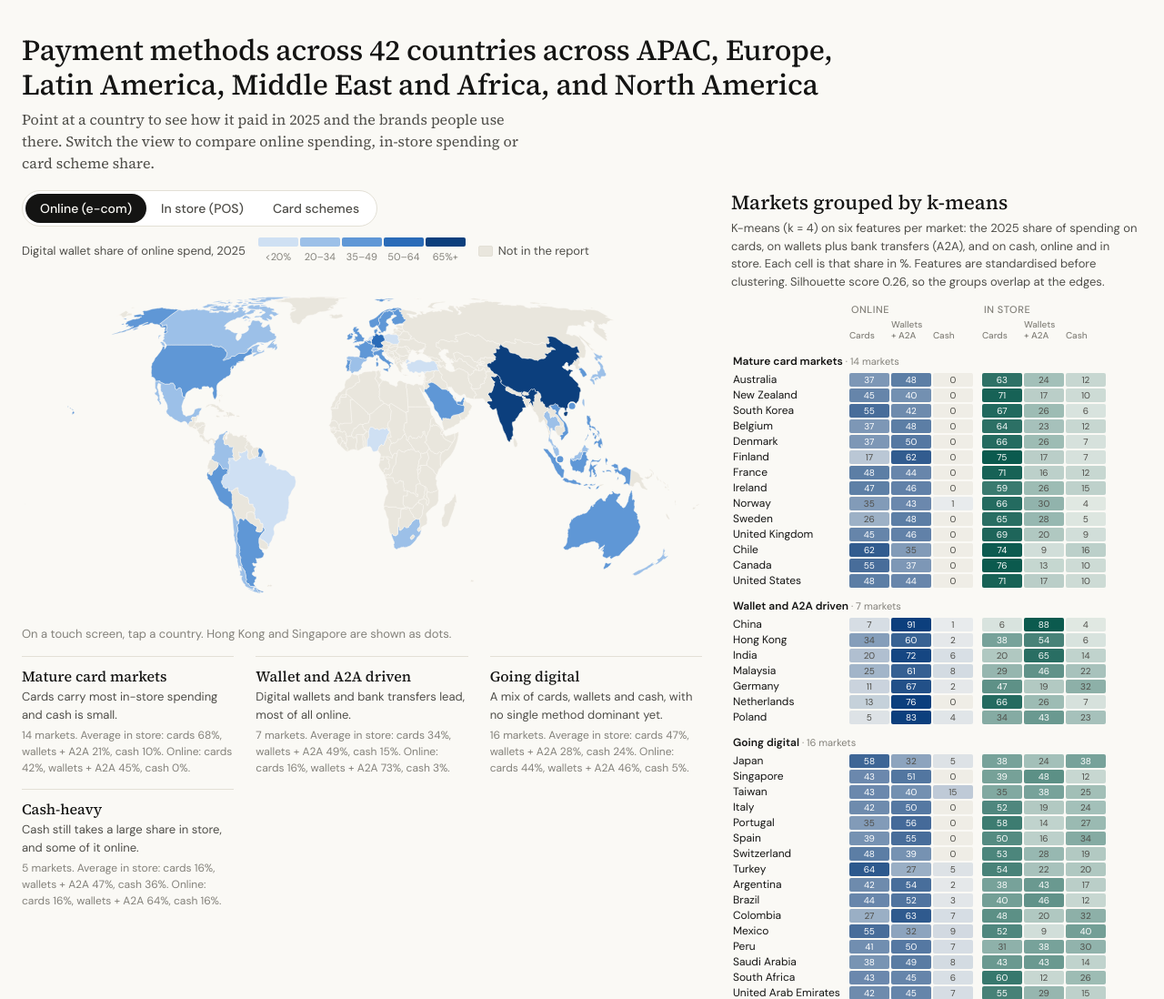
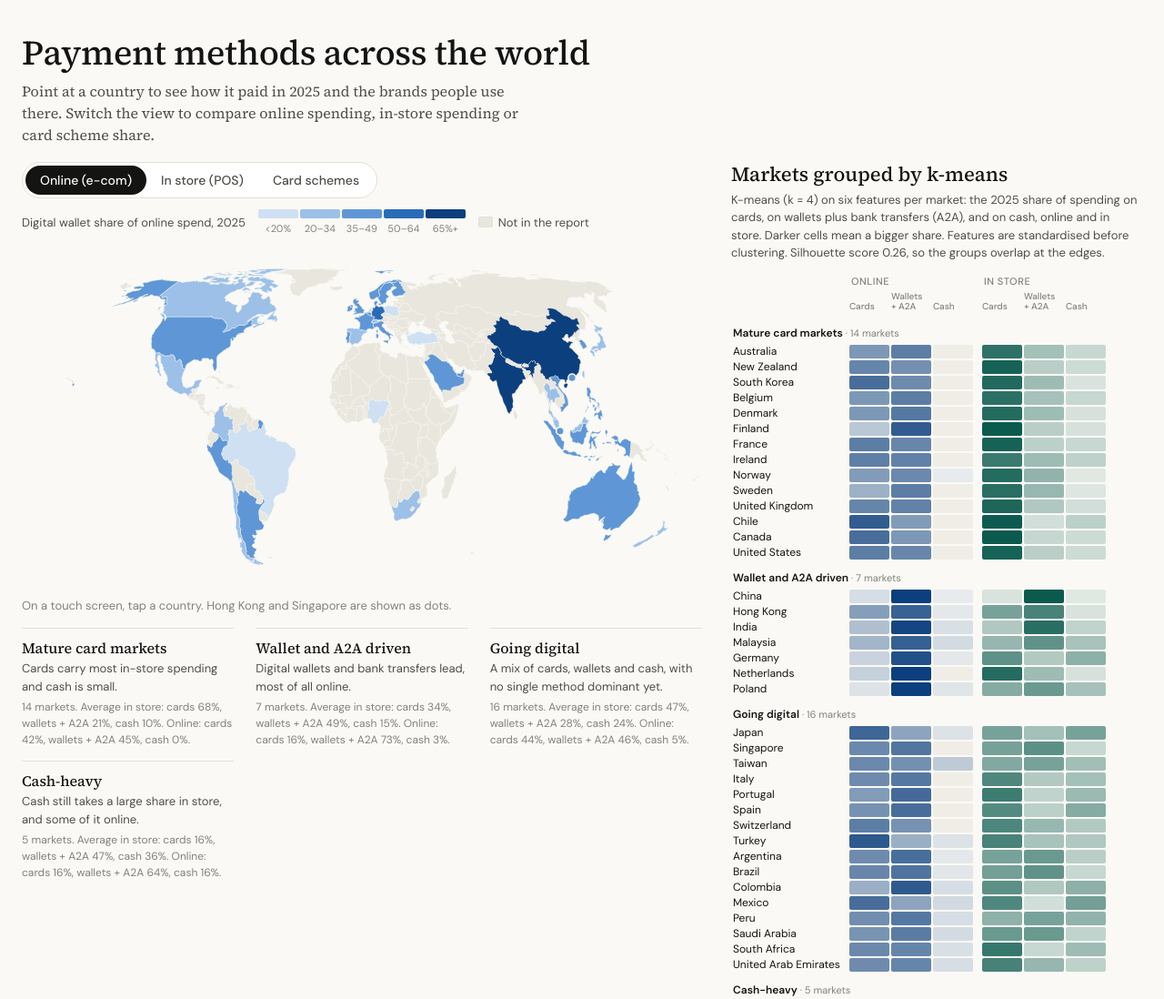
Before and after one commit to natliesim/payment-method-analysis, a website: page index.html in a window 1280 px wide. Shown: the top 1098 px of the page at 91% size. Drawn offline with Linux system fonts and the light colour scheme.

Commit message:
Retitle page and drop numbers from heatmap cells
Co-Authored-By: Claude Fable 5.2 <noreply@anthropic.com>
Claude-Session: https://claude.ai/code/session_01NZztSUS6mdgwjrm4PLEiym

```diff
--- a/index.html
+++ b/index.html
@@ -21,7 +21,7 @@ body { background: var(--bg); color: var(--ink); font-family: var(--serif); font
 .page { max-width: 1440px; margin: 0 auto; padding-block: 28px 40px;
   padding-left: max(16px, env(safe-area-inset-left, 0px)); padding-right: max(16px, env(safe-area-inset-right, 0px));
   display: flex; flex-direction: column; gap: 18px; }
-h1 { font-family: var(--serif); font-weight: 500; font-size: clamp(22px, 2.6vw, 32px); line-height: 1.2; max-width: 34em; margin: 0; text-wrap: balance; letter-spacing: -.01em; }
+h1 { font-family: var(--serif); font-weight: 500; font-size: clamp(26px, 3.6vw, 38px); line-height: 1.2; max-width: 34em; margin: 0; text-wrap: balance; letter-spacing: -.01em; }
 .lede { margin: 6px 0 0; color: var(--ink-2); max-width: 66ch; }
 .bar-row { display: flex; flex-wrap: wrap; gap: 12px 24px; align-items: center; justify-content: space-between; font-family: var(--sans); }
 .seg { display: inline-flex; background: var(--surface); border: 1px solid var(--line); border-radius: 999px; padding: 3px; }
@@ -110,7 +110,7 @@ td.m { font: 500 15px var(--serif); }
 
 <div class="page" id="page" data-view="ecom">
   <header>
-    <h1>Payment methods across 42 countries across APAC, Europe, Latin America, Middle East and Africa, and North America</h1>
+    <h1>Payment methods across the world</h1>
     <p class="lede">Point at a country to see how it paid in 2025 and the brands people use there. Switch the view to compare online spending, in-store spending or card scheme share.</p>
   </header>
 
@@ -238,7 +238,7 @@ function matrix() {
   const f = CL.features, n = f.filter(x => x.ch === 'ecom').length;
   const cell = (v, x) => { const al = Math.min(1, 0.06 + v / 75 * 0.94);
     return '<td' + (al > 0.5 ? ' class="dk"' : '') + ' title="' + esc((x.ch === 'ecom' ? 'Online, ' : 'In store, ') + x.short + ': ' + v + '%') + '" style="background:' +
-      (v < 1 ? 'var(--track)' : 'rgba(' + (x.ch === 'ecom' ? '12,63,125,' : '11,90,78,') + al.toFixed(2) + ')') + '">' + v + '</td>'; };
+      (v < 1 ? 'var(--track)' : 'rgba(' + (x.ch === 'ecom' ? '12,63,125,' : '11,90,78,') + al.toFixed(2) + ')') + '"></td>'; };
   const head = '<thead><tr><th></th><th class="grp" colspan="' + n + '">Online</th><th class="gap"></th><th class="grp" colspan="' + (f.length - n) + '">In store</th></tr><tr><th></th>' +
     f.map((x, i) => (i === n ? '<th class="gap"></th>' : '') + '<th class="col">' + esc(x.short).replace(' + ', '<br>+ ') + '</th>').join('') + '</tr></thead>';
   const body = CL.clusters.map(cl => '<tr class="ch"><th colspan="' + (f.length + 2) + '">' + esc(cl.name) + ' <small>· ' + cl.members.length + ' markets</small></th></tr>' +
@@ -250,7 +250,7 @@ function matrix() {
   mx.addEventListener('pointerleave', hide);
   mx.addEventListener('click', e => { const r = e.target.closest('tr[data-k]'); if (r) { show(nodeFor(r.dataset.k)); if (getComputedStyle(card).position !== 'absolute') card.scrollIntoView({ block: 'nearest' }); } });
   document.getElementById('mxnote').textContent = 'K-means (k = ' + CL.k + ') on six features per market: the 2025 share of spending on cards, on wallets plus bank transfers (A2A), and on cash, ' +
-    'online and in store. Each cell is that share in %. Features are standardised before clustering. Silhouette score ' + CL.silhouette + ', so the groups overlap at the edges.';
+    'online and in store. Darker cells mean a bigger share. Features are standardised before clustering. Silhouette score ' + CL.silhouette + ', so the groups overlap at the edges.';
   document.getElementById('csum').innerHTML = CL.clusters.map(cl => {
     const avg = ch => f.map((x, i) => [x, cl.centroid[i]]).filter(([x]) => x.ch === ch).map(([x, v]) => x.short.toLowerCase().replace('a2a', 'A2A') + ' ' + v + '%').join(', ');
     return '<div><b>' + esc(cl.name) + '</b><span>' + esc(cl.desc) + '</span><em>' + cl.members.length + ' markets. Average in store: ' + esc(avg('pos')) + '. Online: ' + esc(avg('ecom')) + '.</em></div>'; }).join('');
```
Also changed, not shown: src/template.html (+4 -4 lines).
